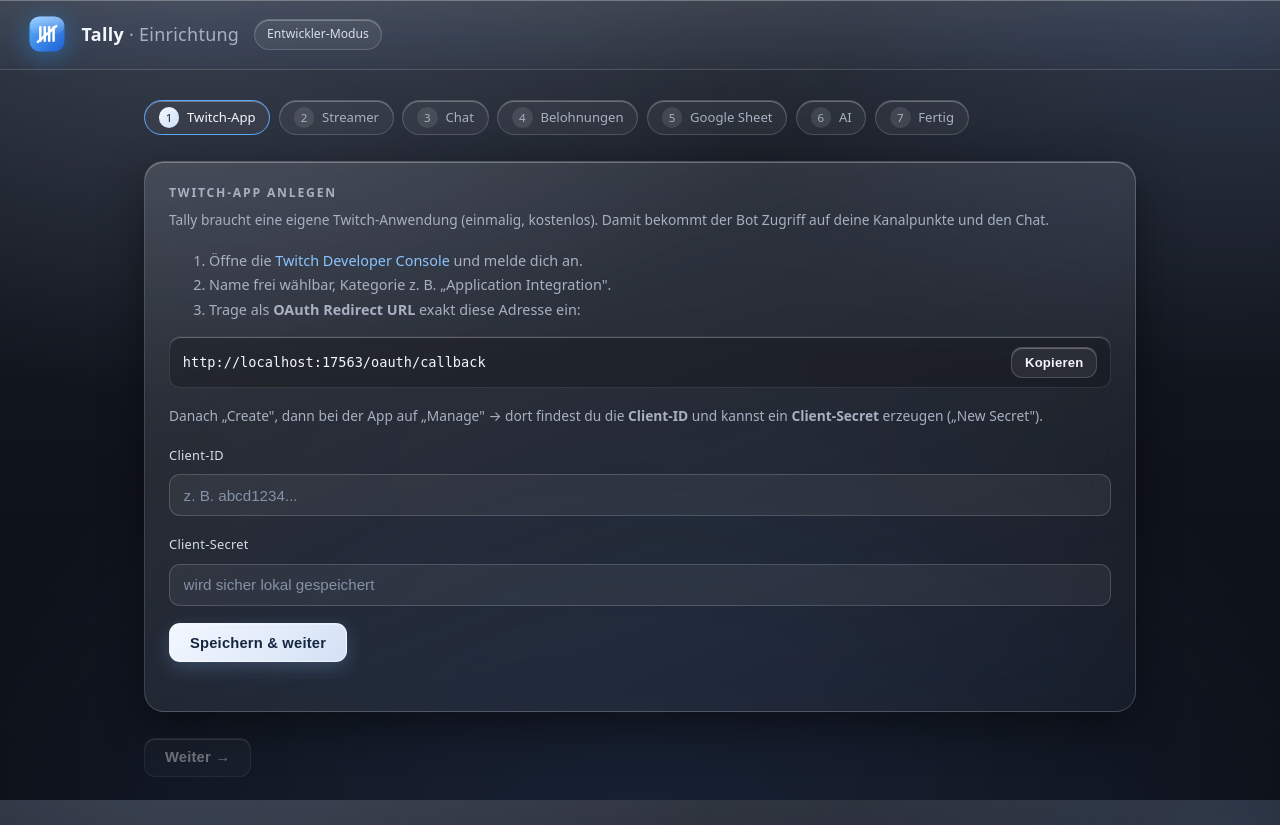
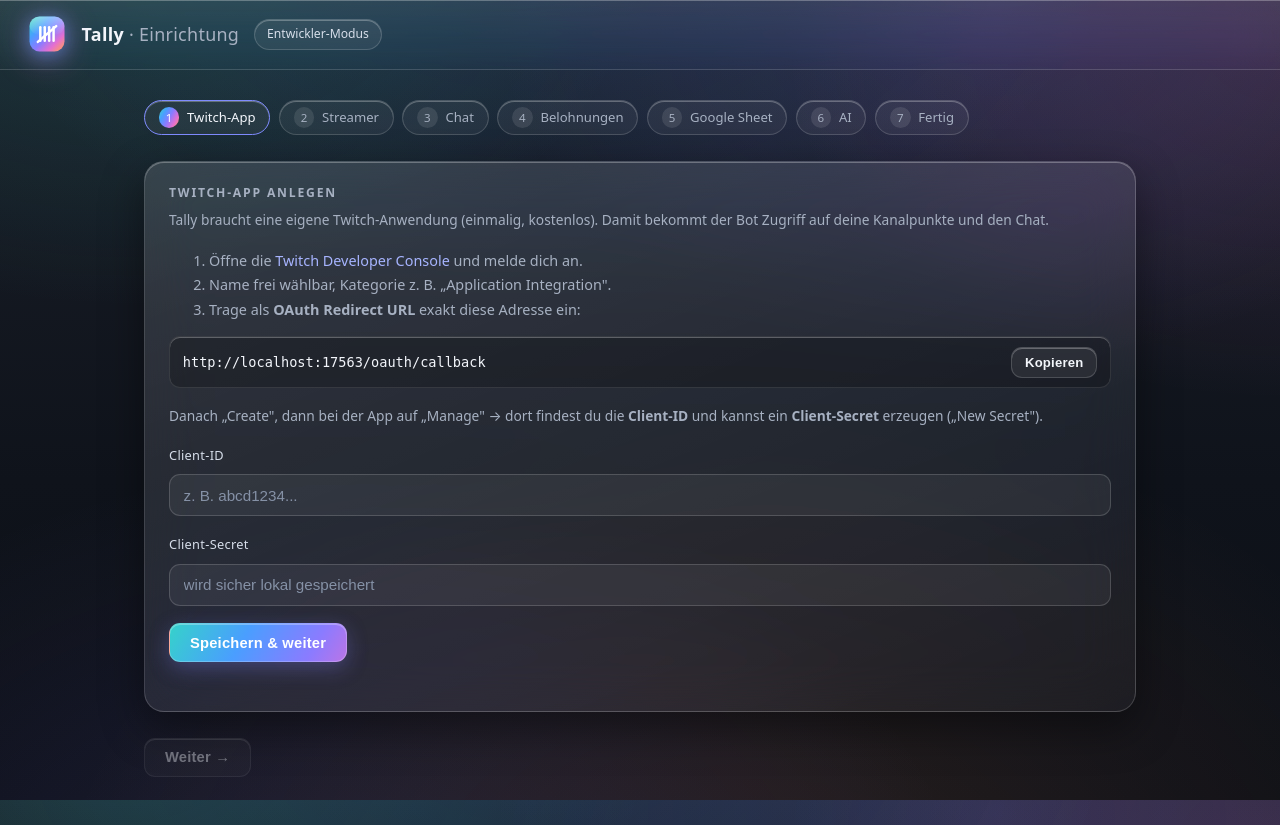
Before and after one commit to ELYXAN/votebot, a FastAPI app: page /setup in a window 1280 px wide. Run offline with FastAPI, Linux system fonts and the light colour scheme; data that the repository does not hold is empty.

Commit message:
Design: durchgängiger Clean-Rainbow-Gradient (Logo, Buttons, KPIs, Charts)
- Brand-Gradient (Türkis→Blau→Violett→Pink→Orange) als --grad eingeführt
- Logo (favicon + Topbars) nutzt jetzt den Regenbogen-Verlauf statt Blau
- Primäre Buttons, aktiver Wizard-Schritt, KPI-Hauptzahl (Gradient-Text),
  KPI-Icons je eigene Regenbogen-Farbe, Logo-Glow mehrfarbig
- Balken-Charts als sanfte Rainbow-Rampe; Donut-Segmente aus dem Verlauf
- Hintergrund-Lichtquellen in mehreren Regenbogen-Tönen

Co-Authored-By: Claude Opus 4.8 <noreply@anthropic.com>

```diff
--- a/votebot/web/static/style.css
+++ b/votebot/web/static/style.css
@@ -5,13 +5,18 @@
   --text-dim: #d7deea;
   --muted: #a7b1c2;
   --faint: #7f88a0;
-  --accent: #5aa9ff;
-  --accent-soft: #8cc4ff;
-  --accent-deep: #2f7fe6;
+  --accent: #7f8bff;
+  --accent-soft: #a7b4ff;
+  --accent-deep: #6a5bff;
   --good: #5fe08a;
   --green-bright: #6ef29a;
   --red: #ff6b63;
   --yellow: #ffd45e;
+
+  /* Clean-Rainbow Brand-Gradient (durchgängiges Design-Element) */
+  --grad: linear-gradient(120deg, #34d6c6 0%, #4a9eff 28%, #8b7bff 52%, #e46fd1 76%, #ff9a63 100%);
+  --grad-bright: linear-gradient(120deg, #4ee6d6 0%, #5fb0ff 28%, #9d8bff 52%, #f582e0 76%, #ffaa74 100%);
+  --grad-soft: linear-gradient(120deg, rgba(52,214,198,.16), rgba(74,158,255,.16), rgba(139,123,255,.16), rgba(228,111,209,.16), rgba(255,154,99,.16));
 
   /* Glas-Oberflächen */
   --glass: linear-gradient(158deg, rgba(255,255,255,0.14), rgba(255,255,255,0.035));
@@ -37,10 +42,12 @@ body {
   font-weight: 400;
   /* Dunkler Graphit-Grund mit mehreren weichen Lichtquellen (Blooms) */
   background:
-    radial-gradient(1100px 760px at 16% -8%, rgba(190,210,245,0.22), transparent 60%),
-    radial-gradient(950px 620px at 96% 4%, rgba(150,180,230,0.16), transparent 55%),
-    radial-gradient(1000px 520px at 60% -12%, rgba(255,255,255,0.10), transparent 55%),
-    radial-gradient(1300px 1000px at 50% 118%, rgba(90,140,220,0.18), transparent 60%),
+    radial-gradient(900px 640px at 10% -8%, rgba(52,214,198,0.16), transparent 58%),
+    radial-gradient(1000px 680px at 42% -12%, rgba(74,158,255,0.16), transparent 58%),
+    radial-gradient(900px 620px at 78% 2%, rgba(139,123,255,0.16), transparent 56%),
+    radial-gradient(900px 640px at 100% 6%, rgba(228,111,209,0.14), transparent 55%),
+    radial-gradient(1200px 900px at 60% 118%, rgba(255,154,99,0.12), transparent 60%),
+    radial-gradient(1100px 820px at 25% 120%, rgba(139,123,255,0.14), transparent 60%),
     linear-gradient(180deg, #1a1f29, #0f131b 60%, #0c0f16);
   background-attachment: fixed;
   min-height: 100vh;
@@ -62,7 +69,7 @@ header.topbar {
   position: sticky; top: 0; z-index: 20;
 }
 header.topbar .logo { width: 2.5rem; height: 2.5rem; display: block; }
-header.topbar .logo-mark { width: 100%; height: 100%; display: block; filter: drop-shadow(0 4px 13px rgba(42,157,255,0.45)); }
+header.topbar .logo-mark { width: 100%; height: 100%; display: block; filter: drop-shadow(0 3px 9px rgba(74,158,255,0.5)) drop-shadow(0 5px 15px rgba(228,111,209,0.4)); }
 header.topbar h1 { font-size: 1.12rem; margin: 0; font-weight: 600; letter-spacing: .3px; }
 header.topbar .spacer { flex: 1; }
 
@@ -112,21 +119,23 @@ input:focus, select:focus {
 input::placeholder { color: #8591a6; }
 select option { background: #1b2030; color: var(--text); }
 
-/* Primärer Button = heller "Silber"-Zustand (wie ein ausgewähltes PS5-Tile) */
+/* Primärer Button = Clean-Rainbow-Gradient */
 button {
-  background: linear-gradient(140deg, #f4f8ff, #d3e1f5);
-  color: #16263f;
-  border: 1px solid rgba(255,255,255,0.5);
+  background: var(--grad);
+  background-size: 160% 160%;
+  background-position: 0% 50%;
+  color: #fff;
+  border: 1px solid rgba(255,255,255,0.22);
   padding: .66rem 1.25rem;
   border-radius: 11px;
   font-size: .92rem;
   cursor: pointer;
   font-weight: 650;
   letter-spacing: .2px;
-  box-shadow: var(--hi), 0 6px 18px rgba(120,160,220,0.28);
-  transition: transform .12s, box-shadow .15s, filter .15s, background .15s;
+  box-shadow: var(--hi), 0 6px 20px rgba(120,120,230,0.34);
+  transition: transform .12s, box-shadow .15s, filter .15s, background-position .4s;
 }
-button:hover { filter: brightness(1.04); transform: translateY(-1px); box-shadow: var(--hi), 0 10px 26px rgba(120,160,220,0.4); }
+button:hover { background-position: 100% 50%; transform: translateY(-1px); box-shadow: var(--hi), 0 10px 28px rgba(150,110,220,0.45); }
 button:active { transform: translateY(0); }
 button:disabled { opacity: .4; cursor: not-allowed; transform: none; box-shadow: none; filter: none; }
 button.secondary {
@@ -194,13 +203,14 @@ ol + .code, p + .code { margin-top: .4rem; }
 }
 .kpi .ic {
   width: 2.4rem; height: 2.4rem; display: grid; place-items: center; color: var(--accent);
-  background: linear-gradient(150deg, rgba(90,169,255,0.18), rgba(90,169,255,0.06));
-  border: 1px solid rgba(90,169,255,0.28); border-radius: 11px; box-shadow: var(--hi);
+  background: color-mix(in srgb, currentColor 15%, transparent);
+  border: 1px solid color-mix(in srgb, currentColor 40%, transparent);
+  border-radius: 11px; box-shadow: var(--hi);
 }
-.kpi .ic svg { width: 1.35rem; height: 1.35rem; }
+.kpi .ic svg { width: 1.35rem; height: 1.35rem; filter: drop-shadow(0 0 8px color-mix(in srgb, currentColor 55%, transparent)); }
 .kpi .v { font-size: 2.3rem; font-weight: 700; line-height: 1.02; margin-top: .55rem; letter-spacing: -.5px; }
 .kpi .k { font-size: .72rem; color: var(--muted); margin-top: .3rem; text-transform: uppercase; letter-spacing: 1.2px; }
-.kpi .accent { color: #fff; text-shadow: 0 0 22px rgba(120,180,255,0.6); }
+.kpi .accent { background: var(--grad); -webkit-background-clip: text; background-clip: text; color: transparent; }
 
 /* --- Dashboard grid --- */
 .dash { display: grid; gap: 1.15rem; grid-template-columns: repeat(12, 1fr); align-items: stretch; }
@@ -317,7 +327,7 @@ tr:last-child td { border-bottom: 0; }
 }
 .step-chip span { display: grid; place-items: center; width: 1.3rem; height: 1.3rem; border-radius: 50%; background: rgba(255,255,255,0.1); font-size: .72rem; }
 .step-chip.active { border-color: var(--accent); color: var(--text); }
-.step-chip.active span { background: linear-gradient(140deg, #f4f8ff, #cfe0f7); color: #16263f; }
+.step-chip.active span { background: var(--grad); color: #fff; }
 .step-chip.done { color: var(--green-bright); border-color: rgba(110,242,154,0.4); }
 
 .wizard-nav { display: flex; justify-content: space-between; margin-top: 1.6rem; }
--- a/votebot/web/templates/setup.html
+++ b/votebot/web/templates/setup.html
@@ -9,7 +9,7 @@
 </head>
 <body>
   <header class="topbar">
-    <span class="logo"><svg class="logo-mark" viewBox="0 0 48 48" fill="none" aria-hidden="true"><defs><linearGradient id="lgbg" x1="6" y1="4" x2="42" y2="44" gradientUnits="userSpaceOnUse"><stop stop-color="#5db2ff"/><stop offset="1" stop-color="#1f63d6"/></linearGradient><linearGradient id="lghi" x1="24" y1="3" x2="24" y2="26" gradientUnits="userSpaceOnUse"><stop stop-color="#fff" stop-opacity=".4"/><stop offset="1" stop-color="#fff" stop-opacity="0"/></linearGradient></defs><rect x="3" y="3" width="42" height="42" rx="12" fill="url(#lgbg)"/><rect x="3" y="3" width="42" height="22" rx="12" fill="url(#lghi)"/><g stroke="#fff" stroke-width="3" stroke-linecap="round"><line x1="16" y1="16" x2="16" y2="32"/><line x1="21.3" y1="16" x2="21.3" y2="32"/><line x1="26.6" y1="16" x2="26.6" y2="32"/><line x1="31.9" y1="16" x2="31.9" y2="32"/><line x1="13" y1="33.5" x2="35" y2="14.5"/></g></svg></span>
+    <span class="logo"><svg class="logo-mark" viewBox="0 0 48 48" fill="none" aria-hidden="true"><defs><linearGradient id="lgbg" x1="5" y1="5" x2="43" y2="43" gradientUnits="userSpaceOnUse"><stop stop-color="#34d6c6"/><stop offset=".3" stop-color="#4a9eff"/><stop offset=".55" stop-color="#8b7bff"/><stop offset=".78" stop-color="#e46fd1"/><stop offset="1" stop-color="#ff9a63"/></linearGradient><linearGradient id="lghi" x1="24" y1="3" x2="24" y2="26" gradientUnits="userSpaceOnUse"><stop stop-color="#fff" stop-opacity=".4"/><stop offset="1" stop-color="#fff" stop-opacity="0"/></linearGradient></defs><rect x="3" y="3" width="42" height="42" rx="12" fill="url(#lgbg)"/><rect x="3" y="3" width="42" height="22" rx="12" fill="url(#lghi)"/><g stroke="#fff" stroke-width="3" stroke-linecap="round"><line x1="16" y1="16" x2="16" y2="32"/><line x1="21.3" y1="16" x2="21.3" y2="32"/><line x1="26.6" y1="16" x2="26.6" y2="32"/><line x1="31.9" y1="16" x2="31.9" y2="32"/><line x1="13" y1="33.5" x2="35" y2="14.5"/></g></svg></span>
     <h1>Tally <span class="muted" style="font-weight:400">· Einrichtung</span></h1>
     <span class="pill" id="mode-badge"></span>
     <span class="spacer"></span>
```
Also changed, not shown: votebot/web/static/charts.js (+11 -6 lines), votebot/web/templates/index.html (+5 -5 lines), votebot/web/static/favicon.svg.
